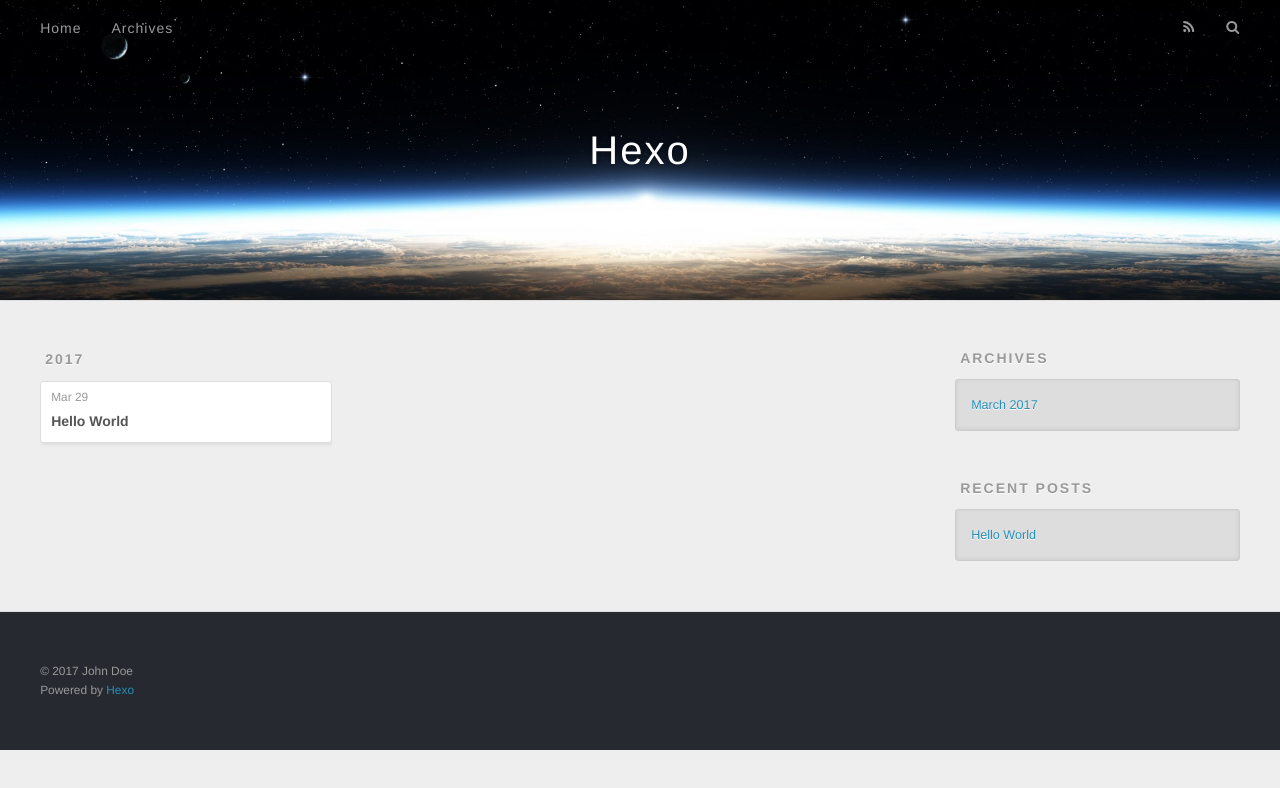
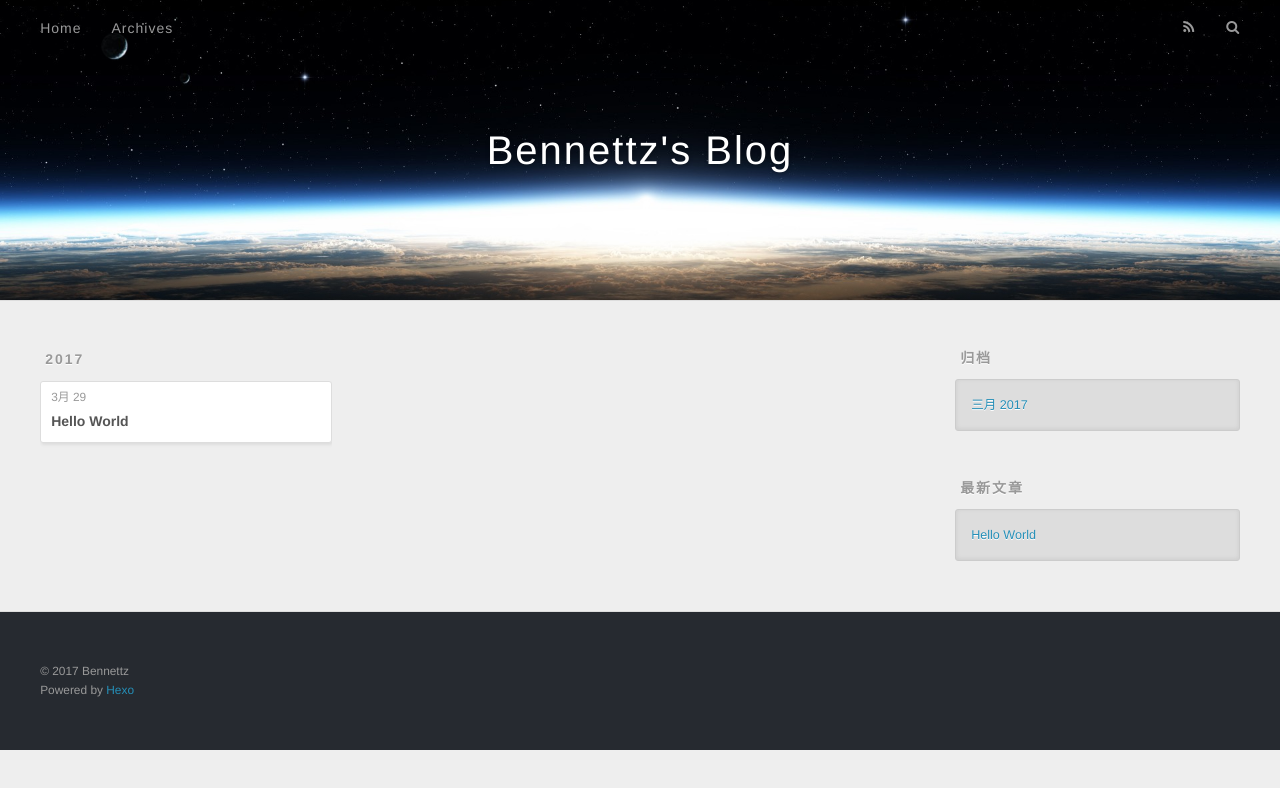
Before and after one commit to zhushaoben/zhushaoben.github.io, a plain HTML site: page archives/index.html in a window 1280 px wide. Drawn offline with nearby package versions, Linux system fonts and the light colour scheme.

Commit message:
Site updated: 2017-03-29 17:01:13

```diff
--- a/archives/index.html
+++ b/archives/index.html
@@ -3,16 +3,16 @@
 <head>
   <meta charset="utf-8">
 
-  <title>Archives | Hexo</title>
+  <title>归档 | Bennettz&#39;s Blog</title>
   <meta name="viewport" content="width=device-width, initial-scale=1, maximum-scale=1">
   <meta property="og:type" content="website">
-<meta property="og:title" content="Hexo">
+<meta property="og:title" content="Bennettz's Blog">
 <meta property="og:url" content="http://yoursite.com/archives/index.html">
-<meta property="og:site_name" content="Hexo">
+<meta property="og:site_name" content="Bennettz's Blog">
 <meta name="twitter:card" content="summary">
-<meta name="twitter:title" content="Hexo">
+<meta name="twitter:title" content="Bennettz's Blog">
 
-    <link rel="alternate" href="/atom.xml" title="Hexo" type="application/atom+xml">
+    <link rel="alternate" href="/atom.xml" title="Bennettz&#39;s Blog" type="application/atom+xml">
 
 
     <link rel="icon" href="/favicon.png">
@@ -33,7 +33,7 @@
   <div id="header-outer" class="outer">
     <div id="header-title" class="inner">
       <h1 id="logo-wrap">
-        <a href="/" id="logo">Hexo</a>
+        <a href="/" id="logo">Bennettz&#39;s Blog</a>
       </h1>
 
     </div>
@@ -50,7 +50,7 @@
 
           <a id="nav-rss-link" class="nav-icon" href="/atom.xml" title="RSS Feed"></a>
 
-        <a id="nav-search-btn" class="nav-icon" title="Search"></a>
+        <a id="nav-search-btn" class="nav-icon" title="搜索"></a>
       </nav>
       <div id="search-form-wrap">
         <form action="//google.com/search" method="get" accept-charset="UTF-8" class="search-form"><input type="search" name="q" results="0" class="search-form-input" placeholder="Search"><button type="submit" class="search-form-submit">&#xF002;</button><input type="hidden" name="sitesearch" value="http://yoursite.com"></form>
@@ -76,7 +76,7 @@
   <div class="archive-article-inner">
     <header class="archive-article-header">
       <a href="/2017/03/29/hello-world/" class="archive-article-date">
-  <time datetime="2017-03-29T08:23:25.258Z" itemprop="datePublished">Mar 29</time>
+  <time datetime="2017-03-29T08:23:25.258Z" itemprop="datePublished">3月 29</time>
 </a>
 
 
@@ -107,9 +107,9 @@
 
 
   <div class="widget-wrap">
-    <h3 class="widget-title">Archives</h3>
+    <h3 class="widget-title">归档</h3>
     <div class="widget">
-      <ul class="archive-list"><li class="archive-list-item"><a class="archive-list-link" href="/archives/2017/03/">March 2017</a></li></ul>
+      <ul class="archive-list"><li class="archive-list-item"><a class="archive-list-link" href="/archives/2017/03/">三月 2017</a></li></ul>
     </div>
   </div>
 
@@ -117,7 +117,7 @@
 
 
   <div class="widget-wrap">
-    <h3 class="widget-title">Recent Posts</h3>
+    <h3 class="widget-title">最新文章</h3>
     <div class="widget">
       <ul>
 
@@ -137,7 +137,7 @@
 
   <div class="outer">
     <div id="footer-info" class="inner">
-      &copy; 2017 John Doe<br>
+      &copy; 2017 Bennettz<br>
       Powered by <a href="http://hexo.io/" target="_blank">Hexo</a>
     </div>
   </div>
```
Also changed, not shown: 2017/03/29/hello-world/index.html (+10 -10 lines), archives/2017/03/index.html (+12 -12 lines), archives/2017/index.html (+12 -12 lines), index.html (+12 -12 lines).
